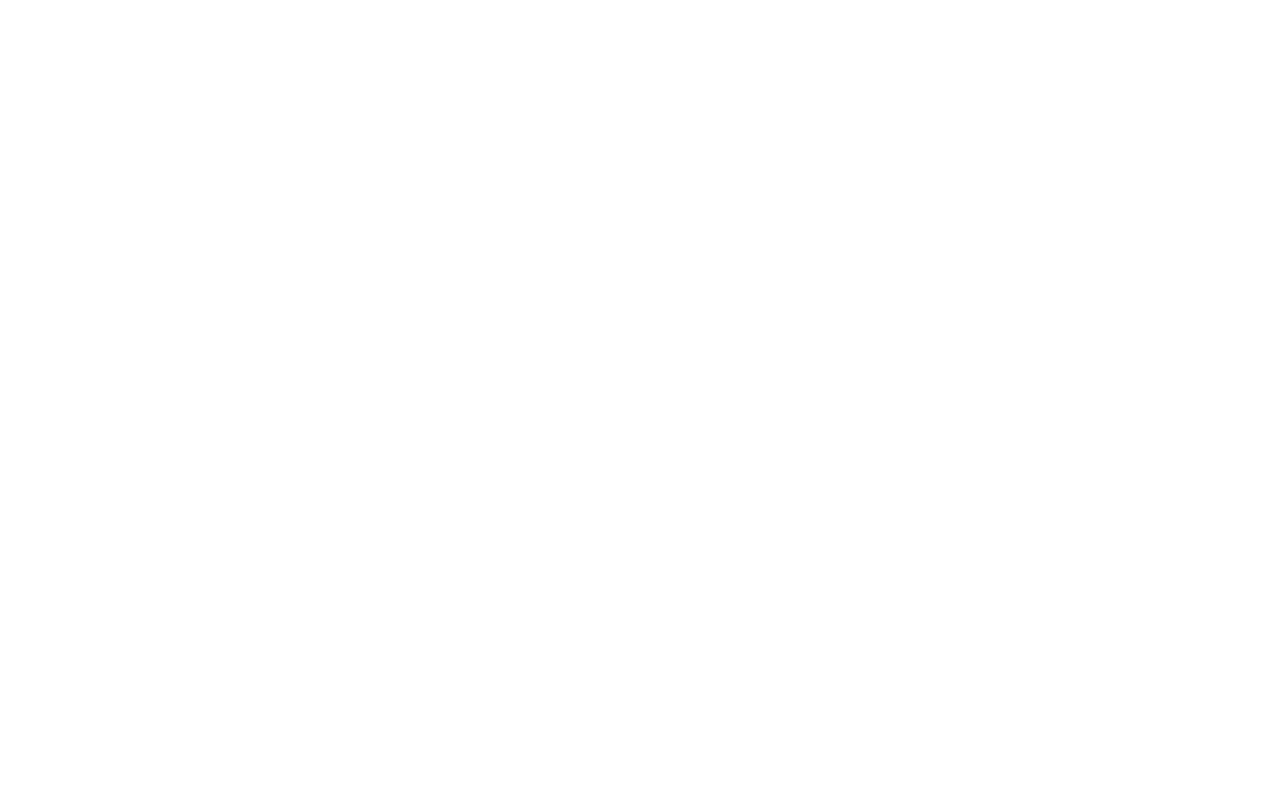
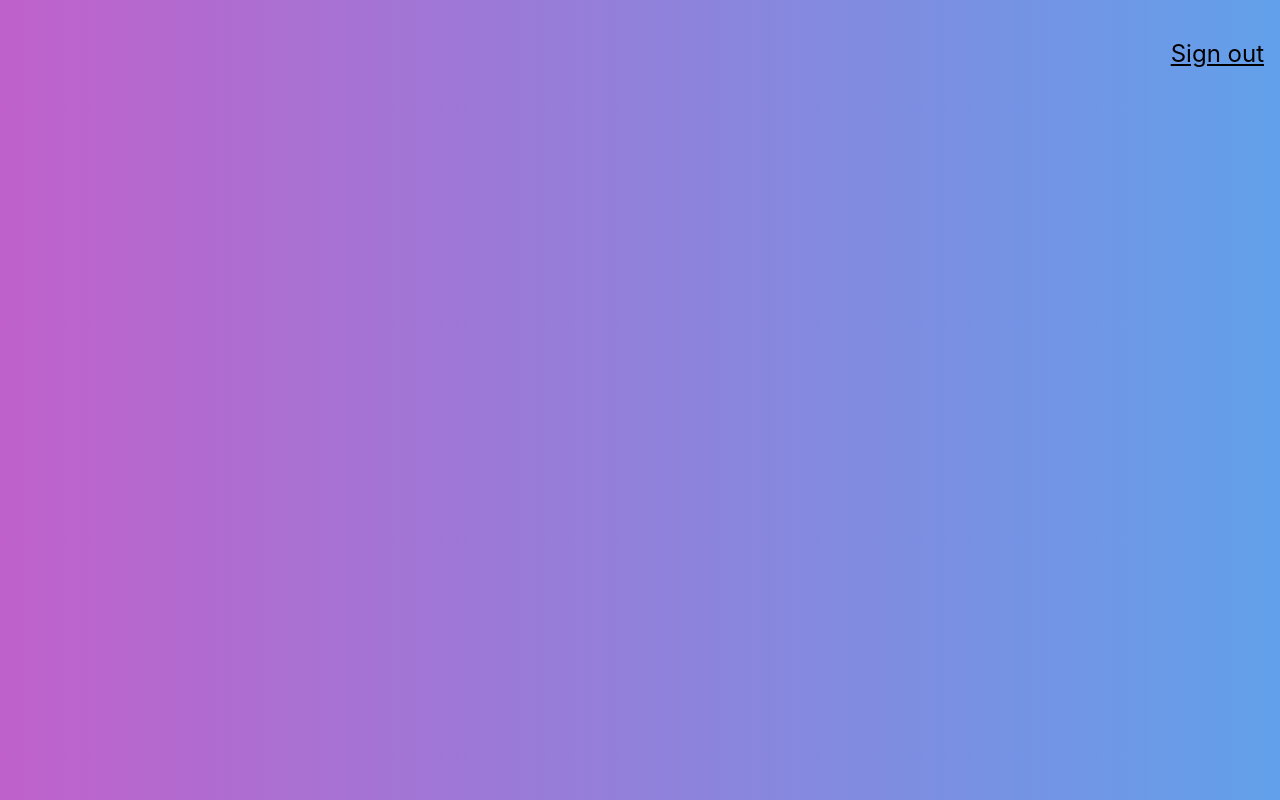
Before and after one commit to ZorahScope/facial-recognition-app, a React (Create React App) app: page / in a window 1280 px wide. Built offline with nearby package versions, Linux system fonts and the light colour scheme.

Commit message:
Add Navigation Componenet
Built out the skeleton of the navigation componenet

```diff
--- a/package.json
+++ b/package.json
@@ -8,7 +8,8 @@
     "@testing-library/user-event": "^13.5.0",
     "react": "^18.2.0",
     "react-dom": "^18.2.0",
-    "react-scripts": "5.0.1",
+    "react-scripts": "^5.0.1",
+    "tachyons": "^4.12.0",
     "web-vitals": "^2.1.4"
   },
   "scripts": {
--- a/src/App.js
+++ b/src/App.js
@@ -1,11 +1,19 @@
-import './App.css';
+import React, { Component } from "react";
+import Navigation from "./components/Navigation/Navigation";
+import "./App.css";
 
-function App() {
-  return (
-    <div className="App">
-
-   </div>
-  );
+// prettier-ignore
+class App extends Component {
+    render() {
+        return (
+            <div className="App">
+                <Navigation />
+                {/* <Logo />
+                <ImageLinkForm />
+                <FaceRecognition /> */}
+            </div>
+        );
+    }
 }
 
 export default App;
--- /dev/null
+++ b/src/components/Navigation/Navigation.js
@@ -0,0 +1,11 @@
+import React from 'react';
+
+const Navigation = () => {
+    return (
+        <nav style={{display: 'flex', justifyContent: 'flex-end',}}>
+            <p className='f3 link dim black underline pa3 pointer'>Sign out</p>
+        </nav>
+    )
+}
+
+export default Navigation;
--- a/src/index.css
+++ b/src/index.css
@@ -1,13 +1,14 @@
 body {
-  margin: 0;
-  font-family: -apple-system, BlinkMacSystemFont, 'Segoe UI', 'Roboto', 'Oxygen',
-    'Ubuntu', 'Cantarell', 'Fira Sans', 'Droid Sans', 'Helvetica Neue',
-    sans-serif;
-  -webkit-font-smoothing: antialiased;
-  -moz-osx-font-smoothing: grayscale;
+	margin: 0;
+	font-family: -apple-system, BlinkMacSystemFont, "Segoe UI", "Roboto",
+		"Oxygen", "Ubuntu", "Cantarell", "Fira Sans", "Droid Sans",
+		"Helvetica Neue", sans-serif;
+    background: linear-gradient(to right, rgb(192, 97, 203), rgb(98, 160, 234));
+	-webkit-font-smoothing: antialiased;
+	-moz-osx-font-smoothing: grayscale;
 }
 
 code {
-  font-family: source-code-pro, Menlo, Monaco, Consolas, 'Courier New',
-    monospace;
+	font-family: source-code-pro, Menlo, Monaco, Consolas, "Courier New",
+		monospace;
 }
--- a/src/index.js
+++ b/src/index.js
@@ -3,6 +3,7 @@
 import './index.css';
 import App from './App';
 import reportWebVitals from './reportWebVitals';
+import 'tachyons';
 
 const root = ReactDOM.createRoot(document.getElementById('root'));
 root.render(
```
Also changed, not shown: 1 other file (tests, documents, lock files or other folders).
